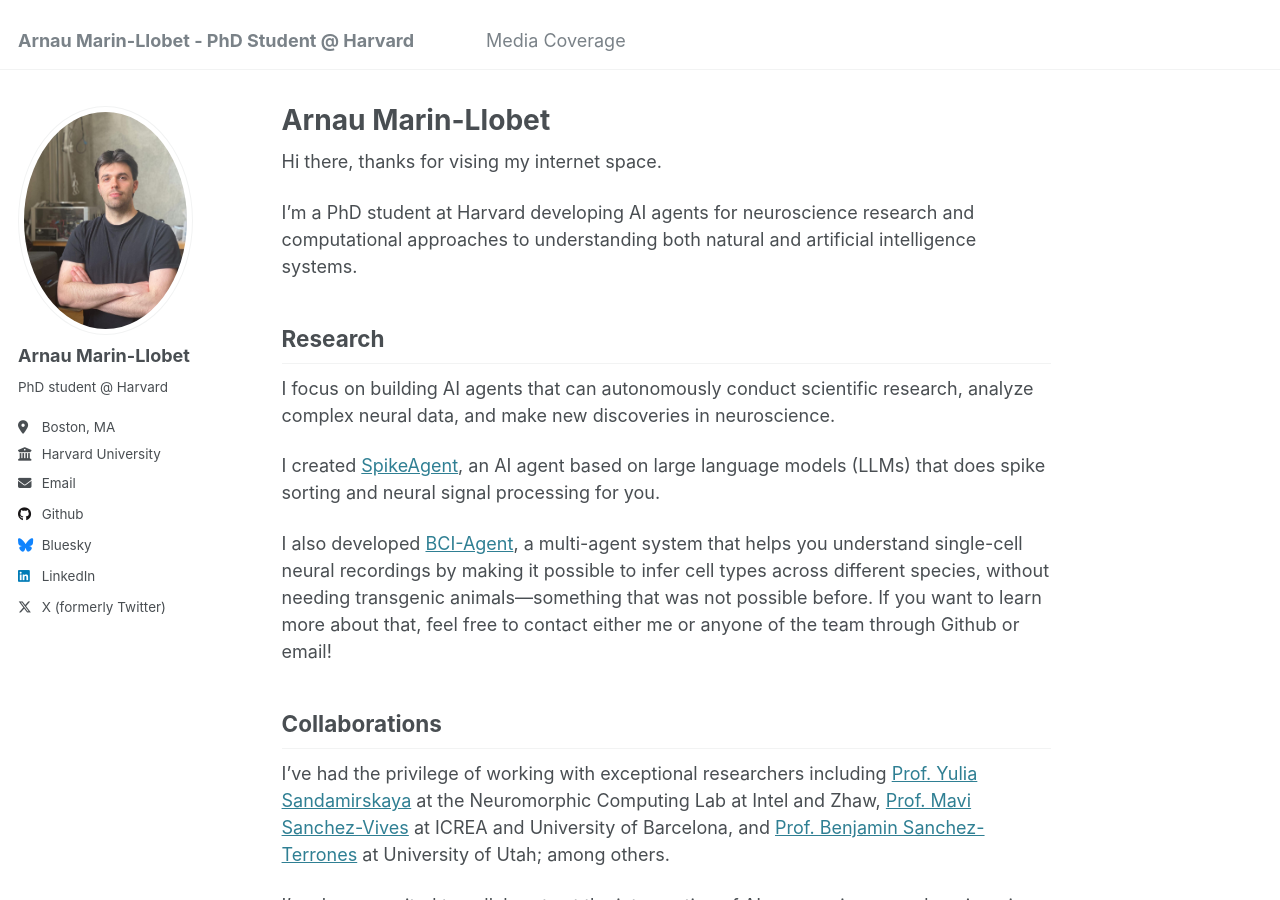
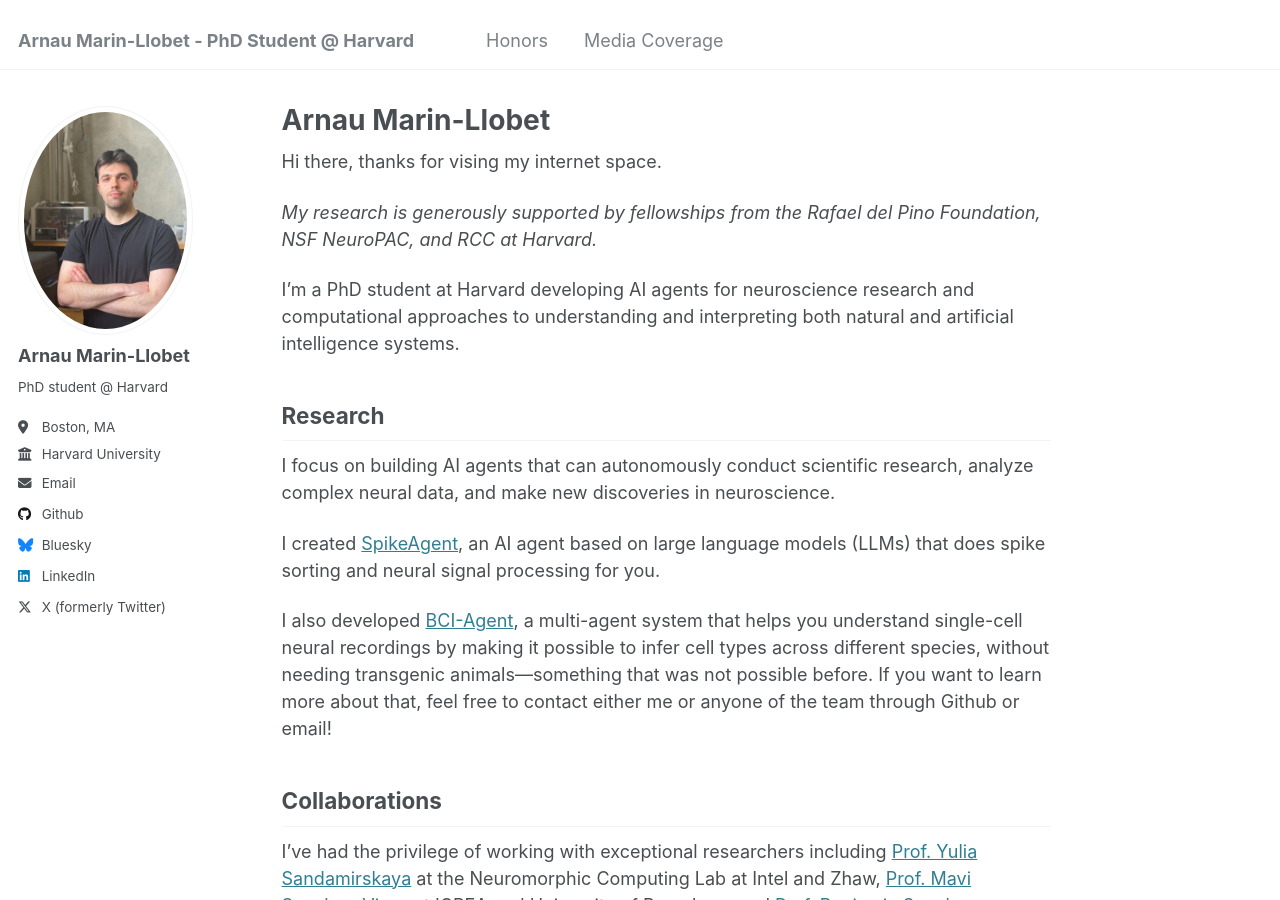
Before and after one commit to arnaumarin/arnaumarin.github.io, a Jekyll site: the page built from _pages/about.md, in a window 1280 px wide and 900 px high. Built offline with Jekyll 4.4.1, drawn with Linux system fonts in a browser that asks for light colours.

Commit message:
update honors

```diff
--- a/_data/navigation.yml
+++ b/_data/navigation.yml
@@ -1,5 +1,7 @@
 # Main navigation links
 
 main:
+  - title: "Honors"
+    url: /honors/
   - title: "Media Coverage"
     url: /media/
--- a/_pages/about.md
+++ b/_pages/about.md
@@ -10,7 +10,9 @@
 
 Hi there, thanks for vising my internet space.
 
-I'm a PhD student at Harvard developing AI agents for neuroscience research and computational approaches to understanding both natural and artificial intelligence systems.
+*My research is generously supported by fellowships from the Rafael del Pino Foundation, NSF NeuroPAC, and RCC at Harvard.*
+
+I'm a PhD student at Harvard developing AI agents for neuroscience research and computational approaches to understanding and interpreting both natural and artificial intelligence systems.
 
 ## Research
 
```
Also changed, not shown: _pages/honors.md (added, +31 -0 lines).
